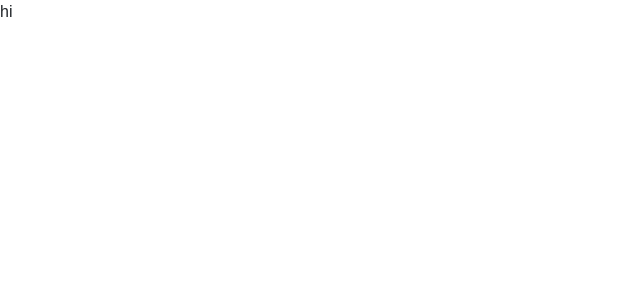
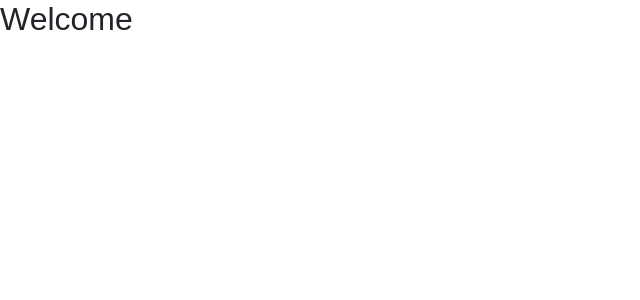
Before and after one commit to tylerdance/mern-auth-frontend, a React (Create React App) app: page / in a window 1280 px wide. Shown: the top 300 px of the page, without its empty margins (0-640 px from the left). Built offline with nearby package versions, Linux system fonts and the light colour scheme.

Commit message:
Components folder and welcome page rendered

```diff
--- a/src/App.js
+++ b/src/App.js
@@ -1,9 +1,10 @@
 import './App.css';
+import Welcome from './components/Welcome'
 
 function App() {
   return (
     <div className="App">
-    hi
+      <Welcome />
     </div>
   );
 }
--- a/src/components/Welcome.js
+++ b/src/components/Welcome.js
@@ -0,0 +1,11 @@
+import React from 'react';
+
+function Welcome() {
+    return(
+        <div>
+            <h2>Welcome</h2>
+        </div>
+    )
+}
+
+export default Welcome;
--- a/src/utils/setAuthToken.js
+++ b/src/utils/setAuthToken.js
@@ -9,5 +9,9 @@ const setAuthToken = (token) => {
         axios.defaults.headers.common['Authorization'] = token;
         console.log('--- Headers ---');
         console.log(axios.defaults.headers.common);
+    } else {
+        delete axios.defaults.headers.common['Authorization'];
     }
 }
+
+export default setAuthToken;
```
Also changed, not shown: 1 other file (tests, documents, lock files or other folders).
